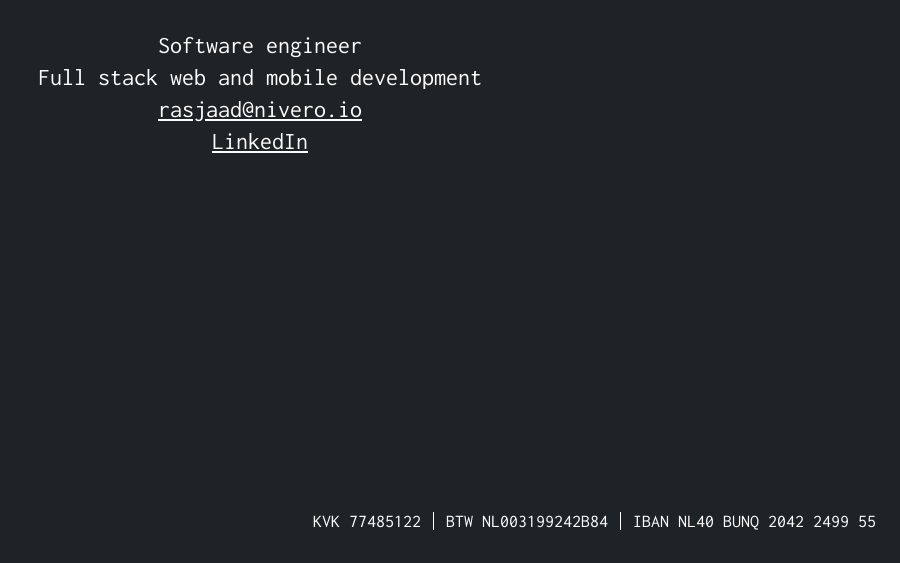
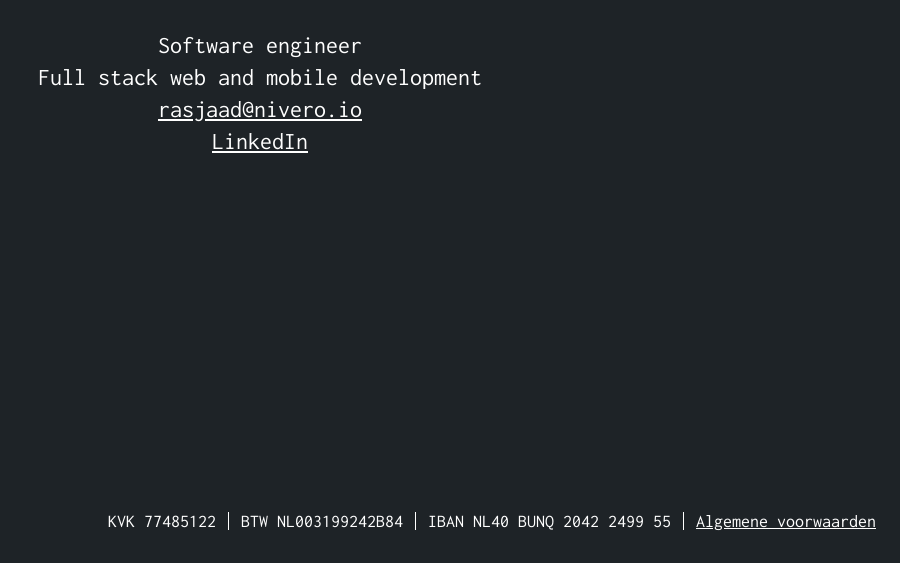
Before and after one commit to Rbasarat/nivero-static, a plain HTML site: page index.html in a window 1280 px wide. Shown: the part 237-800 px from the top of the page, without its empty margins (380-1280 px from the left). Drawn offline with Linux system fonts and the light colour scheme.

Commit message:
renamed files added algemene voorwaarden

```diff
--- a/index.html
+++ b/index.html
@@ -90,7 +90,7 @@
         <li>KVK 77485122</li>
         <li>BTW NL003199242B84</li>
         <li>IBAN NL40 BUNQ 2042 2499 55</li>
-        <!-- <li><a href="algemenevoorwaarden.happydev.pdf">Algemene voorwaarden</a></li> -->
+        <li><a href="algemenevoorwaarden.nivero.pdf">Algemene voorwaarden</a></li>
       </ul>
     </footer>
   </body>
```
Also changed, not shown: 2 other files.
